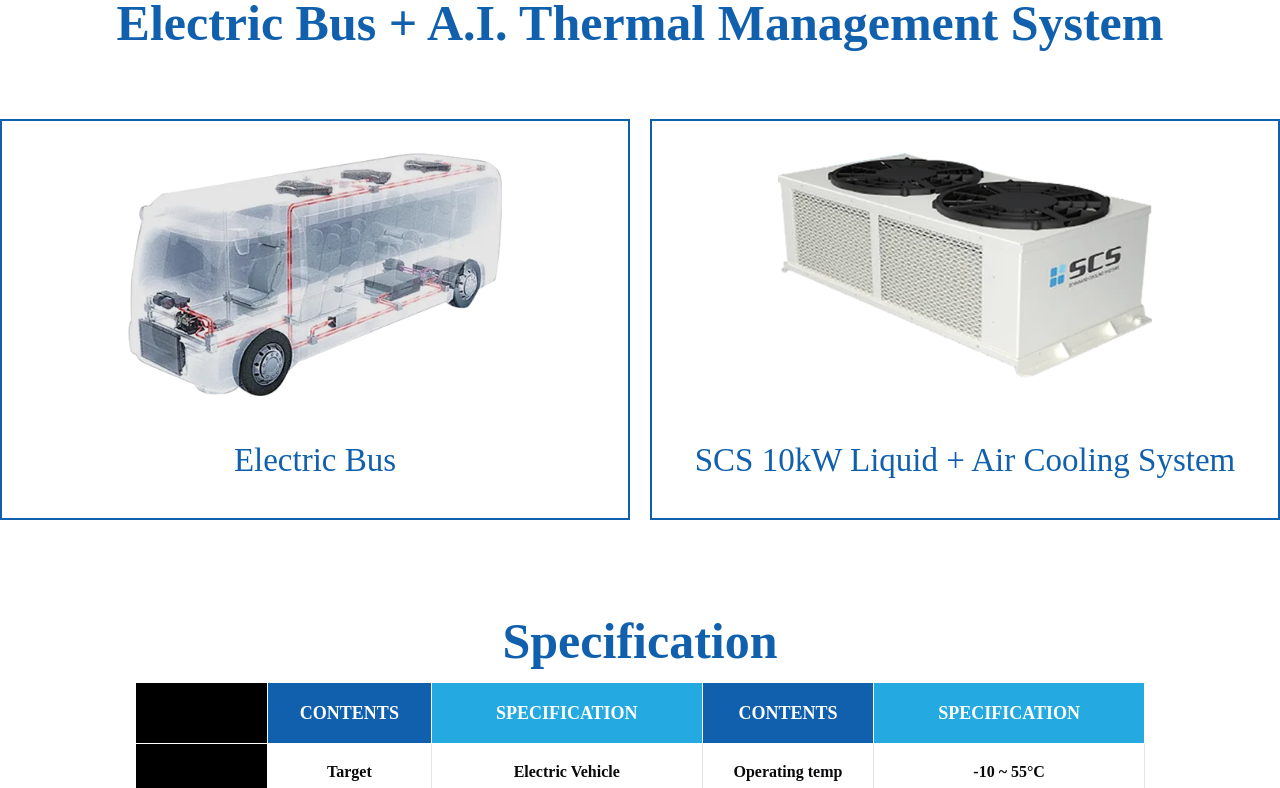
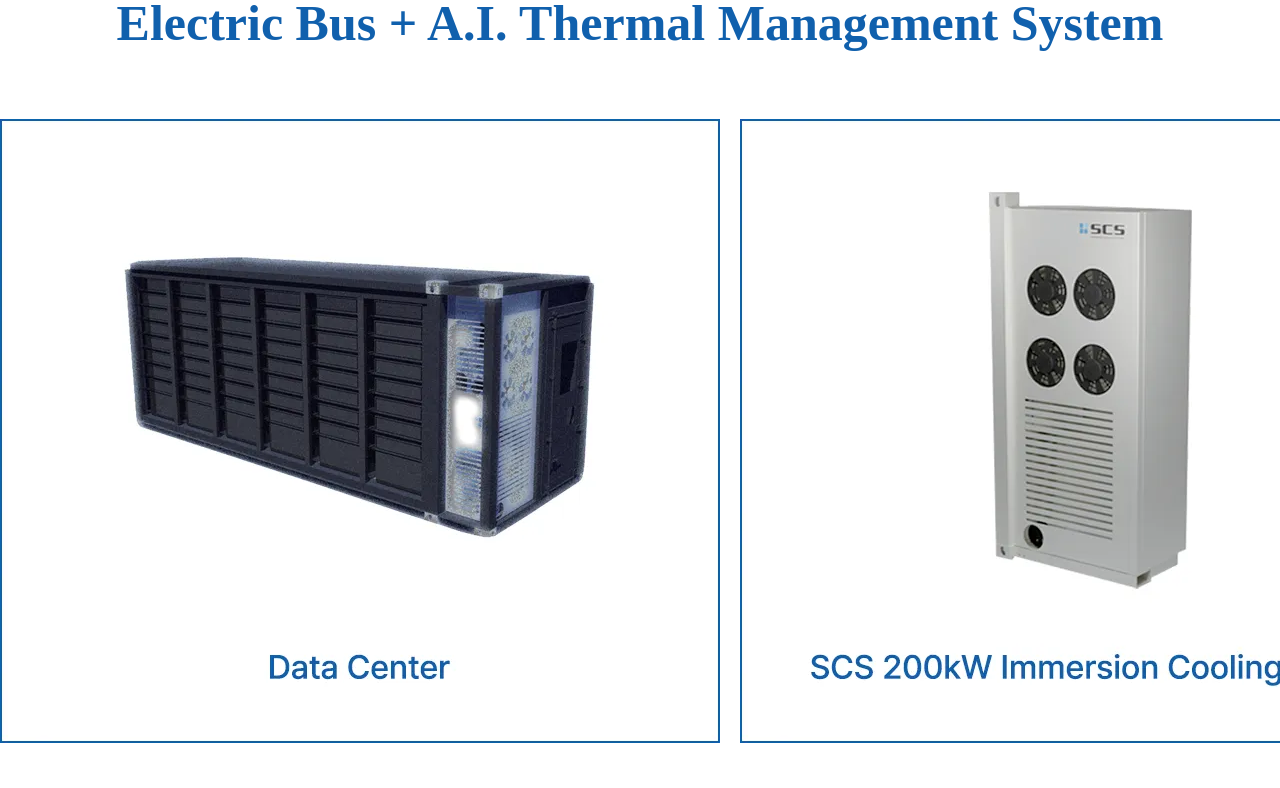
Before and after one commit to tienhg13102001/clone-scs, a React (Vite) app: page /battery-tms in a window 1280 px wide. Shown: the part 2112-2900 px from the top of the page. Built offline with nearby package versions, Linux system fonts and the light colour scheme; a web font is replaced by a local one.

Commit message:
feat:fix image padding

```diff
--- a/src/pages/Battery/index.tsx
+++ b/src/pages/Battery/index.tsx
@@ -239,19 +239,15 @@ function BatteryPage() {
             </h3>
           </motion.div>
           <div className="flex flex-col gap-5 justify-around mt-[71px] px-2 lg:px-0 lg:flex-row">
-            <div className="p-8 border-2 border-[#1060ad] flex flex-col justify-between items-center gap-10 w-full lg:w-1/2">
-              <motion.img src={"/img/battery-img-03.webp"} className="w-2/3" />
-              <p className="text-[33px] text-[#1060ad] font-medium">
-                {t("electric_bus")}
-              </p>
-              {""}
-            </div>
-            <div className="p-8 border-2 border-[#1060ad] flex flex-col justify-between items-center gap-10 w-full lg:w-1/2">
-              <motion.img src={"/img/battery-img-04.webp"} className="w-2/3" />
-              <p className="text-[33px] text-[#1060ad] text-center font-medium">
-                {t("performance_info")}
-              </p>
-            </div>
+            <motion.img
+              src={"/img/box-data-center-01.webp"}
+              className="w-2/3"
+            />
+
+            <motion.img
+              src={"/img/box-data-center-02.webp"}
+              className="w-2/3"
+            />
           </div>
         </Container>
       </section>
--- a/src/pages/DataCoolingCenter/index.tsx
+++ b/src/pages/DataCoolingCenter/index.tsx
@@ -143,11 +143,16 @@ function DataCoolingCenterPage() {
                 </div>
               </div>
               <div className="border border-[#1060ad] flex py-12 items-center justify-center gap-7 max-lg:w-full w-1/2">
-                <p className="text-8xl leading-[1em] font-semibold text-[#1060ad]">$7</p>
+                <p className="text-8xl leading-[1em] font-semibold text-[#1060ad]">
+                  $7
+                </p>
                 <div className="flex flex-col h-full justify-between ">
-                <p className="text-[#222] text-[33px] font-light">
-                    <span className="text-[#1060ad] font-semibold text-[40px]/[50px]">{t("mil_save")}</span>  <br />
-                    {t('cost')}
+                  <p className="text-[#222] text-[33px] font-light">
+                    <span className="text-[#1060ad] font-semibold text-[40px]/[50px]">
+                      {t("mil_save")}
+                    </span>{" "}
+                    <br />
+                    {t("cost")}
                   </p>
                   <p className="text-2xl"></p>
                 </div>
@@ -195,30 +200,15 @@ function DataCoolingCenterPage() {
               </h3>
             </motion.div>
             <div className="flex gap-5 w-full max-lg:flex-col">
-              <div className="flex flex-col items-center max-lg:w-full w-1/2 p-10 border border-[#1060ad]">
-                <motion.img
-                  src={"/img/data-center-img-03.webp"}
-                  className="h-full object-contain"
-                  initial={{ opacity: 0, scale: 0.5 }}
-                  animate={{ opacity: 1, scale: 1 }}
-                  transition={{ duration: 1 }}
-                />
-                <p className="py-5 text-2xl font-semibold text-[#1060ad]">
-                  {t("data_center")}
-                </p>
-              </div>
-              <div className="flex flex-col items-center max-lg:w-full w-1/2 p-10 border border-[#1060ad]">
-                <motion.img
-                  src={"/img/data-center-img-04.webp"}
-                  className="h-full object-contain"
-                  initial={{ opacity: 0, scale: 0.5 }}
-                  animate={{ opacity: 1, scale: 1 }}
-                  transition={{ duration: 1 }}
-                />
-                <p className="py-5 text-2xl font-semibold text-[#1060ad]">
-                  {t("system_info")}
-                </p>
-              </div>
+              <motion.img
+                src={"/img/box-data-center-01.webp"}
+                className="w-2/3"
+              />
+
+              <motion.img
+                src={"/img/box-data-center-02.webp"}
+                className="w-2/3"
+              />
             </div>
             <hr className="border-t-2 border-[#4972B8] my-5" />
           </Container>
```
Also changed, not shown: public/img/box-data-center-01.webp (added), public/img/box-data-center-02.webp (added).
